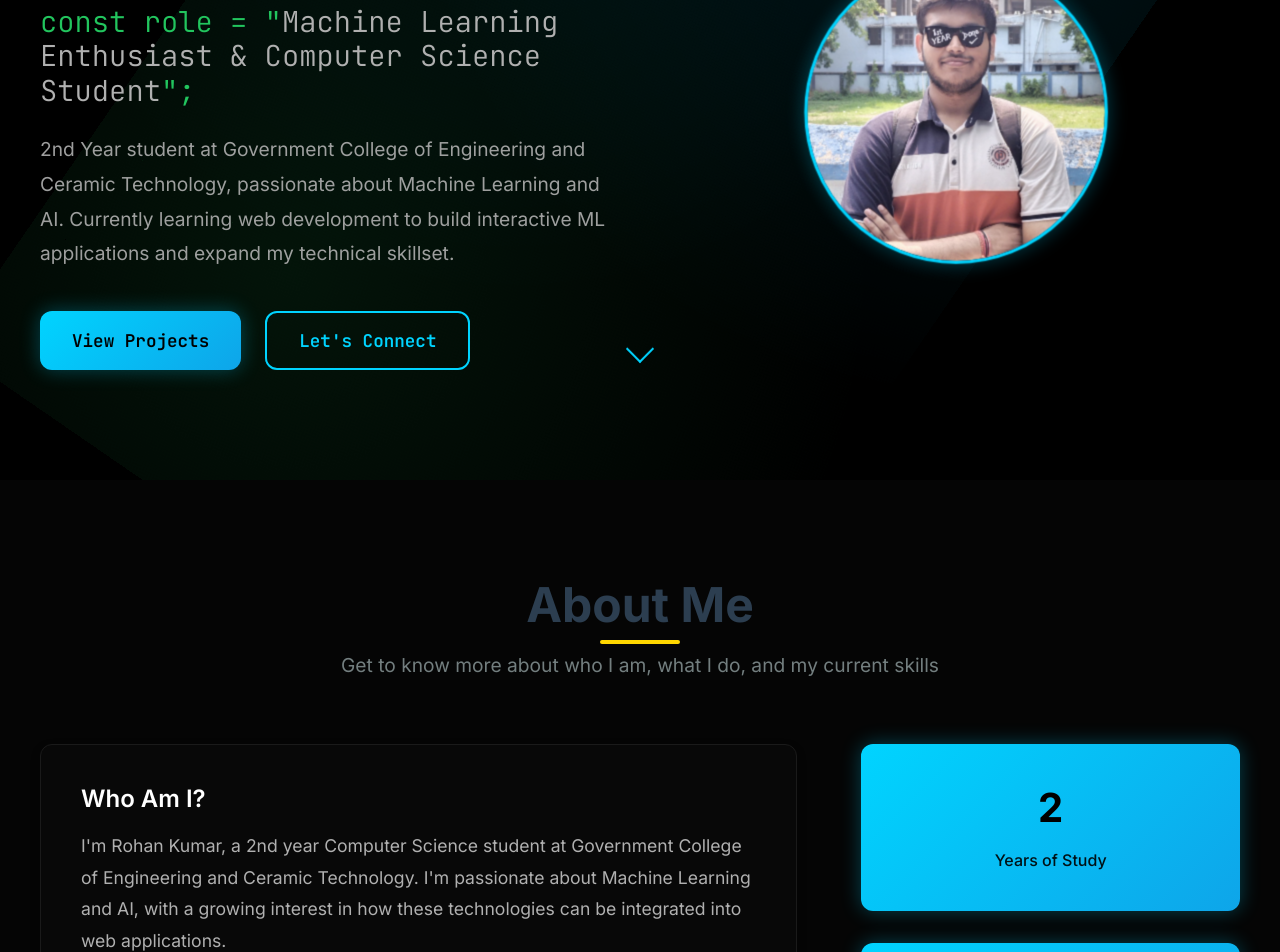
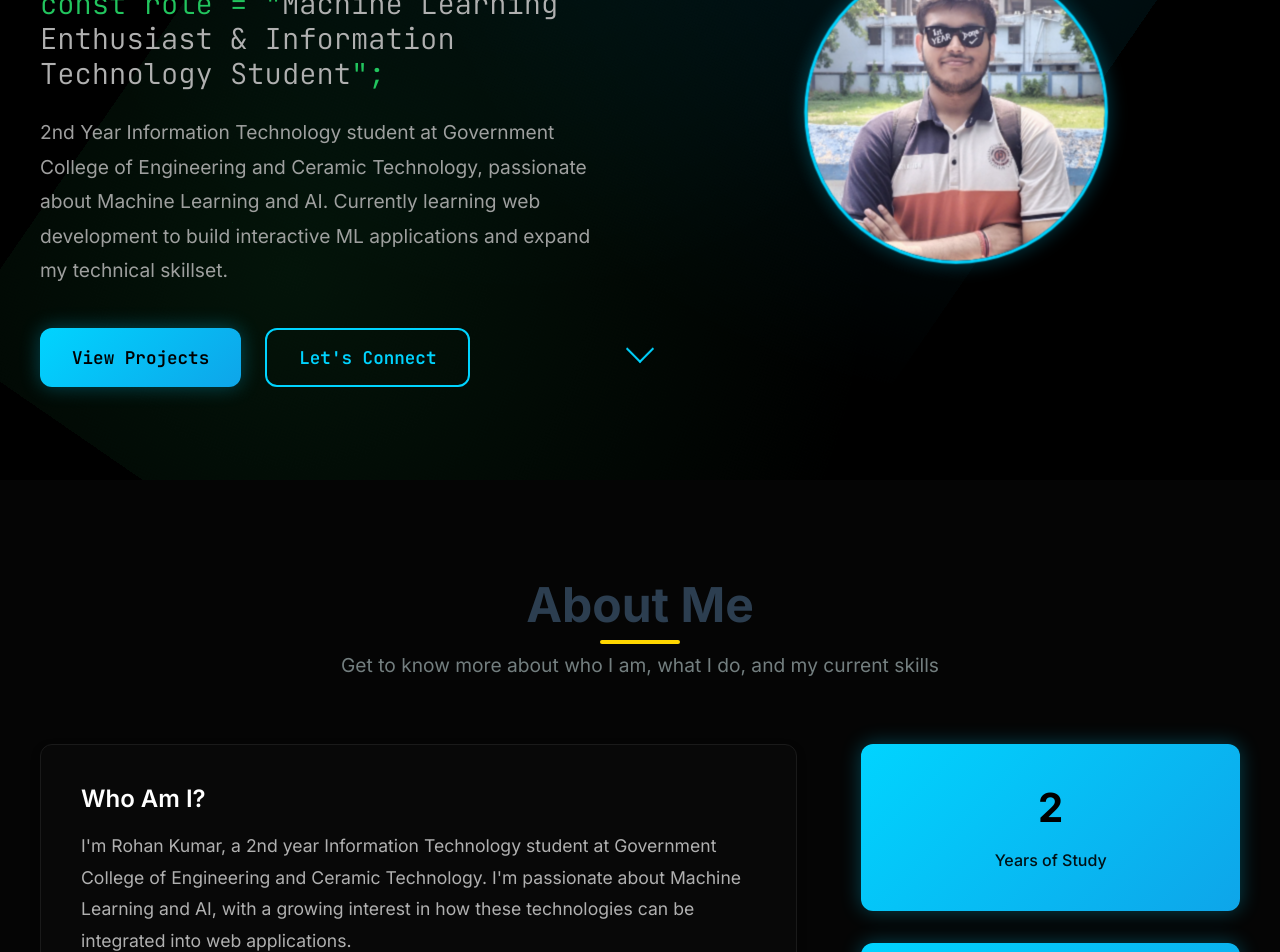
Before and after one commit to rohan911438/PORTFOLIO., a React (Vite) app: page / in a window 1280 px wide. Shown: the part 320-1272 px from the top of the page. Built offline with nearby package versions, Linux system fonts and the light colour scheme.

Commit message:
Updated About and Home componens

```diff
--- a/index.html
+++ b/index.html
@@ -4,23 +4,23 @@
     <meta charset="UTF-8" />
     <link rel="icon" type="image/svg+xml" href="/vite.svg" />
     <meta name="viewport" content="width=device-width, initial-scale=1.0" />
-    <meta name="description" content="Rohan Kumar - Machine Learning Enthusiast & Computer Science Student. Passionate about AI/ML and learning web development at Government College of Engineering and Ceramic Technology." />
-    <meta name="keywords" content="Machine Learning, AI, Computer Science Student, Web Development, React, JavaScript, Python, Data Science, Portfolio" />
+    <meta name="description" content="Rohan Kumar - Machine Learning Enthusiast & Information Technology Student. Passionate about AI/ML and learning web development at Government College of Engineering and Ceramic Technology." />
+    <meta name="keywords" content="Machine Learning, AI, Information Technology Student, Web Development, React, JavaScript, Python, Data Science, Portfolio" />
     <meta name="author" content="Rohan Kumar" />
 
     <!-- Open Graph / Facebook -->
     <meta property="og:type" content="website" />
     <meta property="og:url" content="https://your-portfolio-url.com/" />
-    <meta property="og:title" content="Rohan Kumar - ML Enthusiast & CS Student" />
-    <meta property="og:description" content="Machine Learning enthusiast and 2nd Year CS student learning web development to build interactive ML applications." />
+    <meta property="og:title" content="Rohan Kumar - ML Enthusiast & IT Student" />
+    <meta property="og:description" content="Machine Learning enthusiast and 2nd Year Information Technology student learning web development to build interactive ML applications." />
 
     <!-- Twitter -->
     <meta property="twitter:card" content="summary_large_image" />
     <meta property="twitter:url" content="https://your-portfolio-url.com/" />
-    <meta property="twitter:title" content="Rohan Kumar - ML Enthusiast & CS Student" />
-    <meta property="twitter:description" content="Machine Learning enthusiast and 2nd Year CS student learning web development to build interactive ML applications." />
+    <meta property="twitter:title" content="Rohan Kumar - ML Enthusiast & IT Student" />
+    <meta property="twitter:description" content="Machine Learning enthusiast and 2nd Year Information Technology student learning web development to build interactive ML applications." />
 
-    <title>Rohan Kumar - ML Enthusiast & CS Student</title>
+    <title>Rohan Kumar - ML Enthusiast & IT Student</title>
   </head>
   <body>
     <div id="root"></div>
--- a/src/components/About.jsx
+++ b/src/components/About.jsx
@@ -15,7 +15,7 @@ const About = () => {
             <div className="about-card">
               <h3>Who Am I?</h3>
               <p>
-                I'm Rohan Kumar, a 2nd year Computer Science student at Government College of
+                I'm Rohan Kumar, a 2nd year Information Technology student at Government College of
                 Engineering and Ceramic Technology. I'm passionate about Machine Learning and AI,
                 with a growing interest in how these technologies can be integrated into web applications.
               </p>
--- a/src/components/Home.jsx
+++ b/src/components/Home.jsx
@@ -10,9 +10,9 @@ const Home = () => {
             <h1 className="home-title">
               Hello, I'm <span className="highlight">Rohan Kumar</span>
             </h1>
-            <h2 className="home-subtitle">Machine Learning Enthusiast & Computer Science Student</h2>
+            <h2 className="home-subtitle">Machine Learning Enthusiast & Information Technology Student</h2>
             <p className="home-description">
-              2nd Year student at Government College of Engineering and Ceramic Technology,
+              2nd Year Information Technology student at Government College of Engineering and Ceramic Technology,
               passionate about Machine Learning and AI. Currently learning web development
               to build interactive ML applications and expand my technical skillset.
             </p>
```
